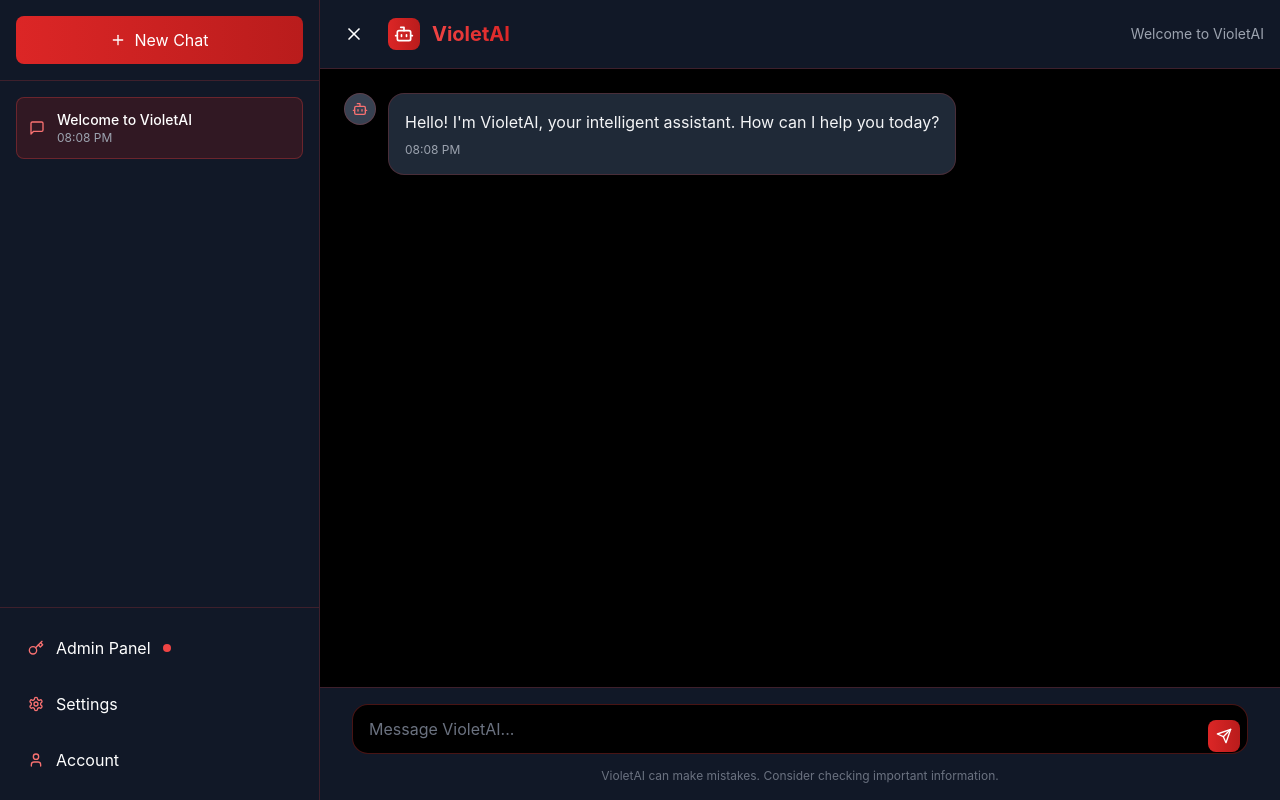
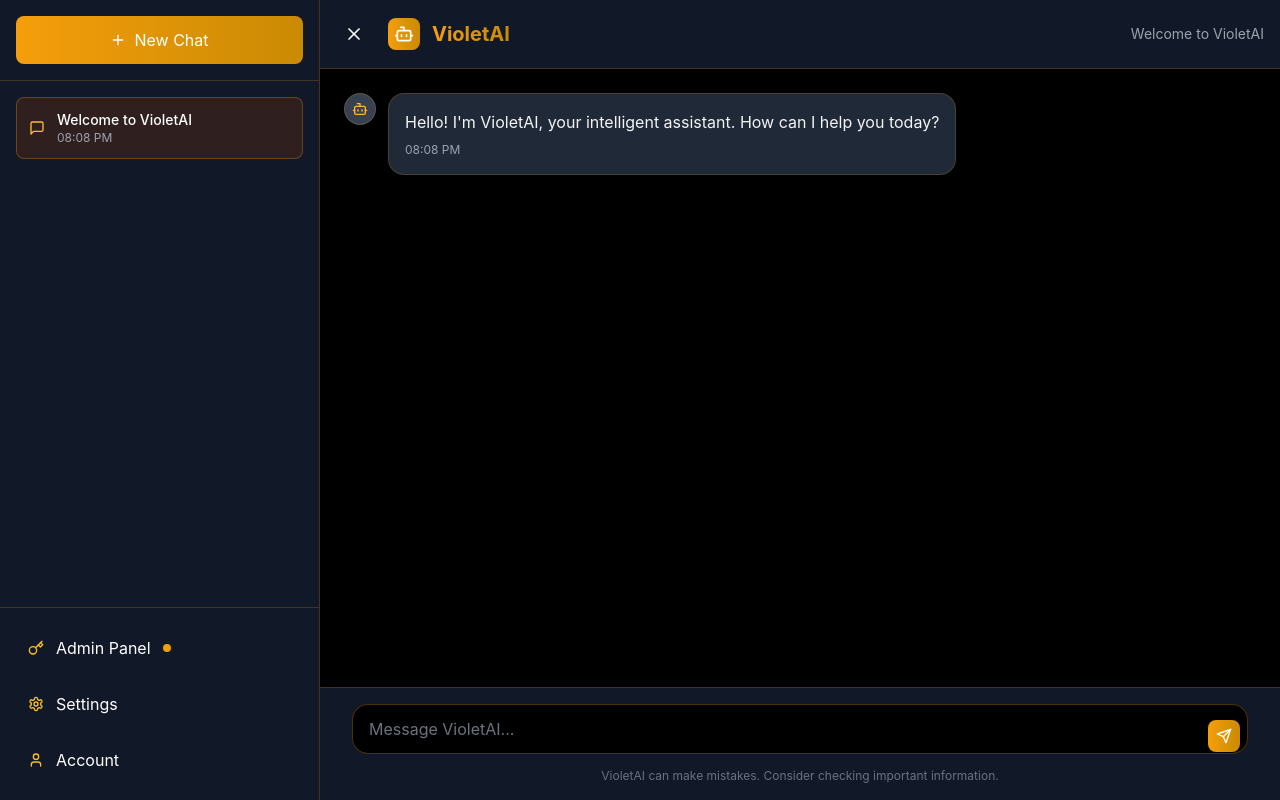
Before and after one commit to violetinfoai/llm-violetinfo-ai, a React (Vite) app: page / in a window 1280 px wide. Built offline with nearby package versions, Linux system fonts and the light colour scheme.

Commit message:
Updated App.tsx

```diff
--- a/src/App.tsx
+++ b/src/App.tsx
@@ -213,10 +213,10 @@ const App = () => {
       {/* Admin Panel Modal */}
       {showAdminPanel && (
         <div className="fixed inset-0 bg-black/80 backdrop-blur-sm z-50 flex items-center justify-center p-4">
-          <div className="bg-gray-900 border border-red-500/30 rounded-2xl p-8 max-w-md w-full">
+          <div className="bg-gray-900 border border-amber-500/30 rounded-2xl p-8 max-w-md w-full">
             <div className="flex items-center justify-between mb-6">
               <div className="flex items-center space-x-3">
-                <div className="w-10 h-10 bg-gradient-to-r from-red-600 to-red-700 rounded-lg flex items-center justify-center">
+                <div className="w-10 h-10 bg-gradient-to-r from-amber-500 to-yellow-600 rounded-lg flex items-center justify-center">
                   <Shield className="h-5 w-5 text-white" />
                 </div>
                 <h2 className="text-xl font-bold text-white">Admin Panel</h2>
@@ -240,7 +240,7 @@ const App = () => {
                     value={apiKey}
                     onChange={(e) => setApiKey(e.target.value)}
                     placeholder="Enter your Gemini API key..."
-                    className="w-full px-4 py-3 bg-black border border-red-500/30 rounded-lg text-white placeholder-gray-500 focus:ring-2 focus:ring-red-500 focus:border-transparent outline-none"
+                    className="w-full px-4 py-3 bg-black border border-amber-500/30 rounded-lg text-white placeholder-gray-500 focus:ring-2 focus:ring-amber-500 focus:border-transparent outline-none"
                   />
                   <button
                     type="button"
@@ -266,7 +266,7 @@ const App = () => {
               <div className="flex space-x-3 pt-4">
                 <button
                   onClick={saveApiKey}
-                  className="flex-1 bg-gradient-to-r from-red-600 to-red-700 text-white px-4 py-3 rounded-lg font-medium hover:from-red-700 hover:to-red-800 transition-all duration-300 flex items-center justify-center space-x-2"
+                  className="flex-1 bg-gradient-to-r from-amber-500 to-yellow-600 text-white px-4 py-3 rounded-lg font-medium hover:from-amber-600 hover:to-yellow-700 transition-all duration-300 flex items-center justify-center space-x-2"
                 >
                   <Save className="h-4 w-4" />
                   <span>Save Key</span>
@@ -275,7 +275,7 @@ const App = () => {
                   href="https://makersuite.google.com/app/apikey"
                   target="_blank"
                   rel="noopener noreferrer"
-                  className="px-4 py-3 border border-red-500/30 text-red-400 rounded-lg hover:bg-red-500/10 transition-colors text-sm font-medium"
+                  className="px-4 py-3 border border-amber-500/30 text-amber-400 rounded-lg hover:bg-amber-500/10 transition-colors text-sm font-medium"
                 >
                   Get API Key
                 </a>
@@ -286,11 +286,11 @@ const App = () => {
       )}
 
       {/* Sidebar */}
-      <div className={`${isSidebarOpen ? 'w-80' : 'w-0'} transition-all duration-300 bg-gray-900 border-r border-red-500/20 text-white flex flex-col overflow-hidden`}>
-        <div className="p-4 border-b border-red-500/20">
+      <div className={`${isSidebarOpen ? 'w-80' : 'w-0'} transition-all duration-300 bg-gray-900 border-r border-amber-500/20 text-white flex flex-col overflow-hidden`}>
+        <div className="p-4 border-b border-amber-500/20">
           <button
             onClick={createNewChat}
-            className="w-full flex items-center justify-center space-x-2 bg-gradient-to-r from-red-600 to-red-700 hover:from-red-700 hover:to-red-800 px-4 py-3 rounded-lg transition-all duration-300"
+            className="w-full flex items-center justify-center space-x-2 bg-gradient-to-r from-amber-500 to-yellow-600 hover:from-amber-600 hover:to-yellow-700 px-4 py-3 rounded-lg transition-all duration-300"
           >
             <Plus className="h-4 w-4" />
             <span>New Chat</span>
@@ -303,11 +303,11 @@ const App = () => {
               key={chat.id}
               onClick={() => setCurrentChatId(chat.id)}
               className={`group relative p-3 rounded-lg cursor-pointer transition-colors ${
-                currentChatId === chat.id ? 'bg-red-900/30 border border-red-500/30' : 'hover:bg-gray-800'
+                currentChatId === chat.id ? 'bg-amber-900/30 border border-amber-500/30' : 'hover:bg-gray-800'
               }`}
             >
               <div className="flex items-center space-x-3">
-                <MessageSquare className="h-4 w-4 text-red-400" />
+                <MessageSquare className="h-4 w-4 text-amber-400" />
                 <div className="flex-1 min-w-0">
                   <p className="text-sm font-medium truncate">{chat.title}</p>
                   <p className="text-xs text-gray-400">{formatTime(chat.lastUpdated)}</p>
@@ -320,32 +320,32 @@ const App = () => {
                     e.stopPropagation();
                     deleteChat(chat.id);
                   }}
-                  className="absolute right-2 top-1/2 transform -translate-y-1/2 opacity-0 group-hover:opacity-100 p-1 hover:bg-red-600/20 rounded transition-all"
+                  className="absolute right-2 top-1/2 transform -translate-y-1/2 opacity-0 group-hover:opacity-100 p-1 hover:bg-amber-600/20 rounded transition-all"
                 >
-                  <Trash2 className="h-3 w-3 text-red-400" />
+                  <Trash2 className="h-3 w-3 text-amber-400" />
                 </button>
               )}
             </div>
           ))}
         </div>
 
-        <div className="p-4 border-t border-red-500/20 space-y-2">
+        <div className="p-4 border-t border-amber-500/20 space-y-2">
           <button
             onClick={() => setShowAdminPanel(true)}
             className="w-full flex items-center space-x-3 p-3 rounded-lg hover:bg-gray-800 transition-colors"
           >
-            <Key className="h-4 w-4 text-red-400" />
+            <Key className="h-4 w-4 text-amber-400" />
             <span>Admin Panel</span>
             <div className={`ml-auto w-2 h-2 rounded-full ${
-              apiKeyStatus === 'valid' ? 'bg-green-500' : 'bg-red-500'
+              apiKeyStatus === 'valid' ? 'bg-green-500' : 'bg-amber-500'
             }`}></div>
           </button>
           <button className="w-full flex items-center space-x-3 p-3 rounded-lg hover:bg-gray-800 transition-colors">
-            <Settings className="h-4 w-4 text-red-400" />
+            <Settings className="h-4 w-4 text-amber-400" />
             <span>Settings</span>
           </button>
           <button className="w-full flex items-center space-x-3 p-3 rounded-lg hover:bg-gray-800 transition-colors">
-            <User className="h-4 w-4 text-red-400" />
+            <User className="h-4 w-4 text-amber-400" />
             <span>Account</span>
           </button>
         </div>
@@ -354,7 +354,7 @@ const App = () => {
       {/* Main Chat Area */}
       <div className="flex-1 flex flex-col">
         {/* Header */}
-        <header className="bg-gray-900 border-b border-red-500/20 p-4 flex items-center justify-between">
+        <header className="bg-gray-900 border-b border-amber-500/20 p-4 flex items-center justify-between">
           <div className="flex items-center space-x-4">
             <button
               onClick={() => setIsSidebarOpen(!isSidebarOpen)}
@@ -363,10 +363,10 @@ const App = () => {
               {isSidebarOpen ? <X className="h-5 w-5 text-white" /> : <Menu className="h-5 w-5 text-white" />}
             </button>
             <div className="flex items-center space-x-3">
-              <div className="w-8 h-8 bg-gradient-to-r from-red-600 to-red-700 rounded-lg flex items-center justify-center">
+              <div className="w-8 h-8 bg-gradient-to-r from-amber-500 to-yellow-600 rounded-lg flex items-center justify-center">
                 <Bot className="h-5 w-5 text-white" />
               </div>
-              <h1 className="text-xl font-bold bg-gradient-to-r from-red-500 to-red-600 bg-clip-text text-transparent">
+              <h1 className="text-xl font-bold bg-gradient-to-r from-amber-500 to-yellow-600 bg-clip-text text-transparent">
                 VioletAI
               </h1>
             </div>
@@ -381,7 +381,7 @@ const App = () => {
           {currentChat?.messages.length === 0 ? (
             <div className="h-full flex items-center justify-center">
               <div className="text-center max-w-md">
-                <div className="w-16 h-16 bg-gradient-to-r from-red-600 to-red-700 rounded-2xl flex items-center justify-center mx-auto mb-6">
+                <div className="w-16 h-16 bg-gradient-to-r from-amber-500 to-yellow-600 rounded-2xl flex items-center justify-center mx-auto mb-6">
                   <Bot className="h-8 w-8 text-white" />
                 </div>
                 <h2 className="text-2xl font-bold text-white mb-4">Welcome to VioletAI</h2>
@@ -391,19 +391,19 @@ const App = () => {
                 <div className="space-y-2">
                   <button
                     onClick={() => setInput("What can you help me with?")}
-                    className="block w-full text-left p-3 bg-gray-800 hover:bg-gray-700 border border-red-500/20 rounded-lg transition-colors text-sm text-white"
+                    className="block w-full text-left p-3 bg-gray-800 hover:bg-gray-700 border border-amber-500/20 rounded-lg transition-colors text-sm text-white"
                   >
                     "What can you help me with?"
                   </button>
                   <button
                     onClick={() => setInput("Explain machine learning in simple terms")}
-                    className="block w-full text-left p-3 bg-gray-800 hover:bg-gray-700 border border-red-500/20 rounded-lg transition-colors text-sm text-white"
+                    className="block w-full text-left p-3 bg-gray-800 hover:bg-gray-700 border border-amber-500/20 rounded-lg transition-colors text-sm text-white"
                   >
                     "Explain machine learning in simple terms"
                   </button>
                   <button
                     onClick={() => setInput("Help me write a professional email")}
-                    className="block w-full text-left p-3 bg-gray-800 hover:bg-gray-700 border border-red-500/20 rounded-lg transition-colors text-sm text-white"
+                    className="block w-full text-left p-3 bg-gray-800 hover:bg-gray-700 border border-amber-500/20 rounded-lg transition-colors text-sm text-white"
                   >
                     "Help me write a professional email"
                   </button>
@@ -417,22 +417,22 @@ const App = () => {
                   <div className={`flex items-start space-x-3 max-w-[80%] ${message.role === 'user' ? 'flex-row-reverse space-x-reverse' : ''}`}>
                     <div className={`w-8 h-8 rounded-full flex items-center justify-center flex-shrink-0 ${
                       message.role === 'user'
-                        ? 'bg-gradient-to-r from-red-600 to-red-700'
-                        : 'bg-gray-700 border border-red-500/20'
+                        ? 'bg-gradient-to-r from-amber-500 to-yellow-600'
+                        : 'bg-gray-700 border border-amber-500/20'
                     }`}>
                       {message.role === 'user' ?
                         <User className="h-4 w-4 text-white" /> :
-                        <Bot className="h-4 w-4 text-red-400" />
+                        <Bot className="h-4 w-4 text-amber-400" />
                       }
                     </div>
                     <div className={`p-4 rounded-2xl ${
                       message.role === 'user'
-                        ? 'bg-gradient-to-r from-red-600 to-red-700 text-white'
-                        : 'bg-gray-800 border border-red-500/20 text-gray-100'
+                        ? 'bg-gradient-to-r from-amber-500 to-yellow-600 text-white'
+                        : 'bg-gray-800 border border-amber-500/20 text-gray-100'
                     }`}>
                       <p className="whitespace-pre-wrap">{message.content}</p>
                       <p className={`text-xs mt-2 ${
-                        message.role === 'user' ? 'text-red-200' : 'text-gray-400'
+                        message.role === 'user' ? 'text-amber-200' : 'text-gray-400'
                       }`}>
                         {formatTime(message.timestamp)}
                       </p>
@@ -444,14 +444,14 @@ const App = () => {
               {isLoading && (
                 <div className="flex justify-start">
                   <div className="flex items-start space-x-3 max-w-[80%]">
-                    <div className="w-8 h-8 rounded-full bg-gray-700 border border-red-500/20 flex items-center justify-center">
-                      <Bot className="h-4 w-4 text-red-400" />
+                    <div className="w-8 h-8 rounded-full bg-gray-700 border border-amber-500/20 flex items-center justify-center">
+                      <Bot className="h-4 w-4 text-amber-400" />
                     </div>
-                    <div className="p-4 rounded-2xl bg-gray-800 border border-red-500/20">
+                    <div className="p-4 rounded-2xl bg-gray-800 border border-amber-500/20">
                       <div className="flex space-x-1">
-                        <div className="w-2 h-2 bg-red-400 rounded-full animate-bounce"></div>
-                        <div className="w-2 h-2 bg-red-400 rounded-full animate-bounce" style={{ animationDelay: '0.1s' }}></div>
-                        <div className="w-2 h-2 bg-red-400 rounded-full animate-bounce" style={{ animationDelay: '0.2s' }}></div>
+                        <div className="w-2 h-2 bg-amber-400 rounded-full animate-bounce"></div>
+                        <div className="w-2 h-2 bg-amber-400 rounded-full animate-bounce" style={{ animationDelay: '0.1s' }}></div>
+                        <div className="w-2 h-2 bg-amber-400 rounded-full animate-bounce" style={{ animationDelay: '0.2s' }}></div>
                       </div>
                     </div>
                   </div>
@@ -463,7 +463,7 @@ const App = () => {
         </div>
 
         {/* Input Area */}
-        <div className="border-t border-red-500/20 bg-gray-900 p-4">
+        <div className="border-t border-amber-500/20 bg-gray-900 p-4">
           <div className="max-w-4xl mx-auto">
             <div className="flex items-end space-x-3">
               <div className="flex-1 relative">
@@ -477,13 +477,13 @@ const App = () => {
                     }
                   }}
                   placeholder="Message VioletAI..."
-                  className="w-full px-4 py-3 pr-12 bg-black border border-red-500/30 rounded-2xl focus:ring-2 focus:ring-red-500 focus:border-transparent outline-none resize-none max-h-32 min-h-[48px] text-white placeholder-gray-500"
+                  className="w-full px-4 py-3 pr-12 bg-black border border-amber-500/30 rounded-2xl focus:ring-2 focus:ring-amber-500 focus:border-transparent outline-none resize-none max-h-32 min-h-[48px] text-white placeholder-gray-500"
                   rows={1}
                 />
                 <button
                   onClick={sendMessage}
                   disabled={!input.trim() || isLoading}
-                  className="absolute right-2 bottom-2 w-8 h-8 bg-gradient-to-r from-red-600 to-red-700 hover:from-red-700 hover:to-red-800 disabled:bg-gray-600 disabled:cursor-not-allowed text-white rounded-lg flex items-center justify-center transition-all duration-300"
+                  className="absolute right-2 bottom-2 w-8 h-8 bg-gradient-to-r from-amber-500 to-yellow-600 hover:from-amber-600 hover:to-yellow-700 disabled:bg-gray-600 disabled:cursor-not-allowed text-white rounded-lg flex items-center justify-center transition-all duration-300"
                 >
                   <Send className="h-4 w-4" />
                 </button>
--- a/src/index.css
+++ b/src/index.css
@@ -37,7 +37,7 @@
 
 @keyframes blink-caret {
   from, to { border-color: transparent }
-  50% { border-color: #dc2626; }
+  50% { border-color: #f59e0b; }
 }
 
 @keyframes fadeIn {
@@ -66,12 +66,12 @@
 }
 
 ::-webkit-scrollbar-thumb {
-  background: #dc2626;
+  background: #f59e0b;
   border-radius: 3px;
 }
 
 ::-webkit-scrollbar-thumb:hover {
-  background: #b91c1c;
+  background: #d97706;
 }
 
 /* Textarea auto-resize */
@@ -86,12 +86,12 @@ textarea {
 
 /* Hover effects */
 .chat-item:hover {
-  background-color: rgba(220, 38, 38, 0.1);
+  background-color: rgba(245, 158, 11, 0.1);
 }
 
 /* Focus states */
 .focus-ring:focus {
-  outline: 2px solid #dc2626;
+  outline: 2px solid #f59e0b;
   outline-offset: 2px;
 }
 
@@ -121,13 +121,13 @@ textarea {
   transition: background-color 0.2s ease, border-color 0.2s ease, color 0.2s ease;
 }
 
-/* Red glow effects */
-.red-glow {
-  box-shadow: 0 0 20px rgba(220, 38, 38, 0.3);
+/* Gold glow effects */
+.gold-glow {
+  box-shadow: 0 0 20px rgba(245, 158, 11, 0.3);
 }
 
-.red-glow:hover {
-  box-shadow: 0 0 30px rgba(220, 38, 38, 0.5);
+.gold-glow:hover {
+  box-shadow: 0 0 30px rgba(245, 158, 11, 0.5);
 }
 
 /* Gradient text animation */
@@ -138,7 +138,7 @@ textarea {
 }
 
 .gradient-text {
-  background: linear-gradient(-45deg, #dc2626, #b91c1c, #991b1b, #7f1d1d);
+  background: linear-gradient(-45deg, #f59e0b, #d97706, #b45309, #92400e);
   background-size: 400% 400%;
   animation: gradient-shift 3s ease infinite;
   -webkit-background-clip: text;
@@ -161,22 +161,22 @@ textarea {
   background: rgba(0, 0, 0, 0.8);
 }
 
-/* Button hover effects */
-.btn-red {
-  background: linear-gradient(135deg, #dc2626, #b91c1c);
+/* Button hover effects - Gold */
+.btn-gold {
+  background: linear-gradient(135deg, #f59e0b, #d97706);
   transition: all 0.3s ease;
 }
 
-.btn-red:hover {
-  background: linear-gradient(135deg, #b91c1c, #991b1b);
+.btn-gold:hover {
+  background: linear-gradient(135deg, #d97706, #b45309);
   transform: translateY(-1px);
-  box-shadow: 0 10px 20px rgba(220, 38, 38, 0.3);
+  box-shadow: 0 10px 20px rgba(245, 158, 11, 0.3);
 }
 
-/* Input focus effects */
-.input-red:focus {
-  border-color: #dc2626;
-  box-shadow: 0 0 0 3px rgba(220, 38, 38, 0.1);
+/* Input focus effects - Gold */
+.input-gold:focus {
+  border-color: #f59e0b;
+  box-shadow: 0 0 0 3px rgba(245, 158, 11, 0.1);
 }
 
 /* Status indicators */
@@ -200,7 +200,7 @@ textarea {
 }
 
 .status-dot.invalid::after {
-  background: rgba(220, 38, 38, 0.4);
+  background: rgba(245, 158, 11, 0.4);
 }
 
 @keyframes pulse {
```
